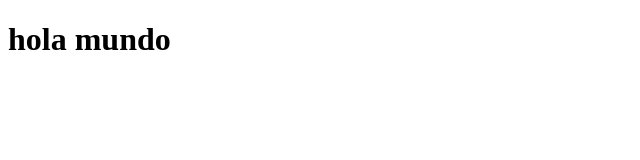
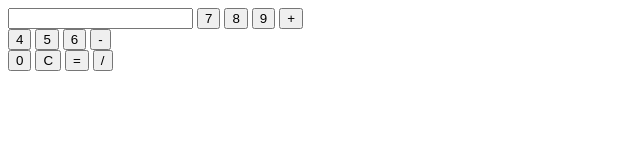
Before and after one commit to KPBaldur/CalculaDoraJS, a plain HTML site: page index.html in a window 1280 px wide. Shown: the whole page, without its empty margins (0-640 px from the left). Drawn offline with Linux system fonts and the light colour scheme.

Commit message:
Estructura Html basica

```diff
--- a/index.html
+++ b/index.html
@@ -8,8 +8,27 @@
     <title>CalculaDora JS</title>
 </head>
 <body>
-    <h1>hola mundo</h1>
-    <div></div>
+
+    <div id="appBg">
+        <form name="calculator">
+            <input type="textfield" name="ans" value="" autocomplete="off">
+
+            <input type="button" value="7">
+            <input type="button" value="8">
+            <input type="button" value="9">
+            <input type="button" value="+">
+            <br>
+            <input type="button" value="4">
+            <input type="button" value="5">
+            <input type="button" value="6">
+            <input type="button" value="-">
+            <br>
+            <input type="button" value="0">
+            <input type="button" value="C">
+            <input type="button" value="=">
+            <input type="button" value="/">
+        </form>
+    </div>
 
 <script src="script.js"></script>
 </body>
```
